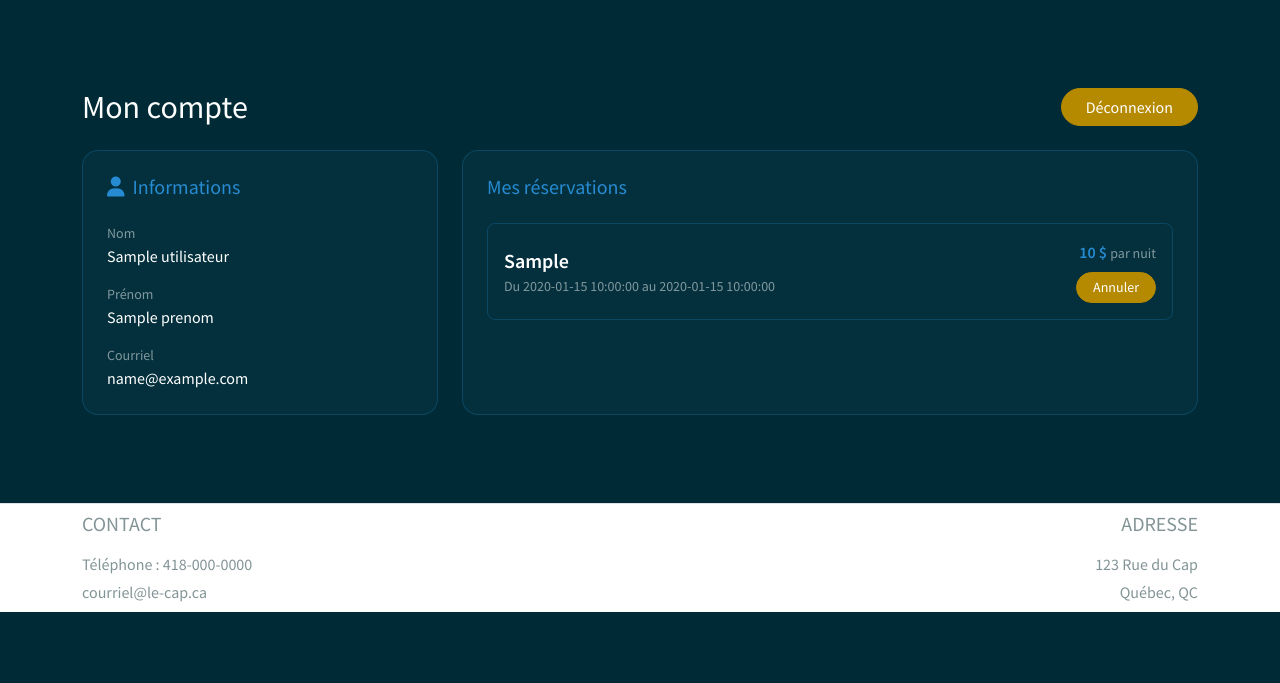
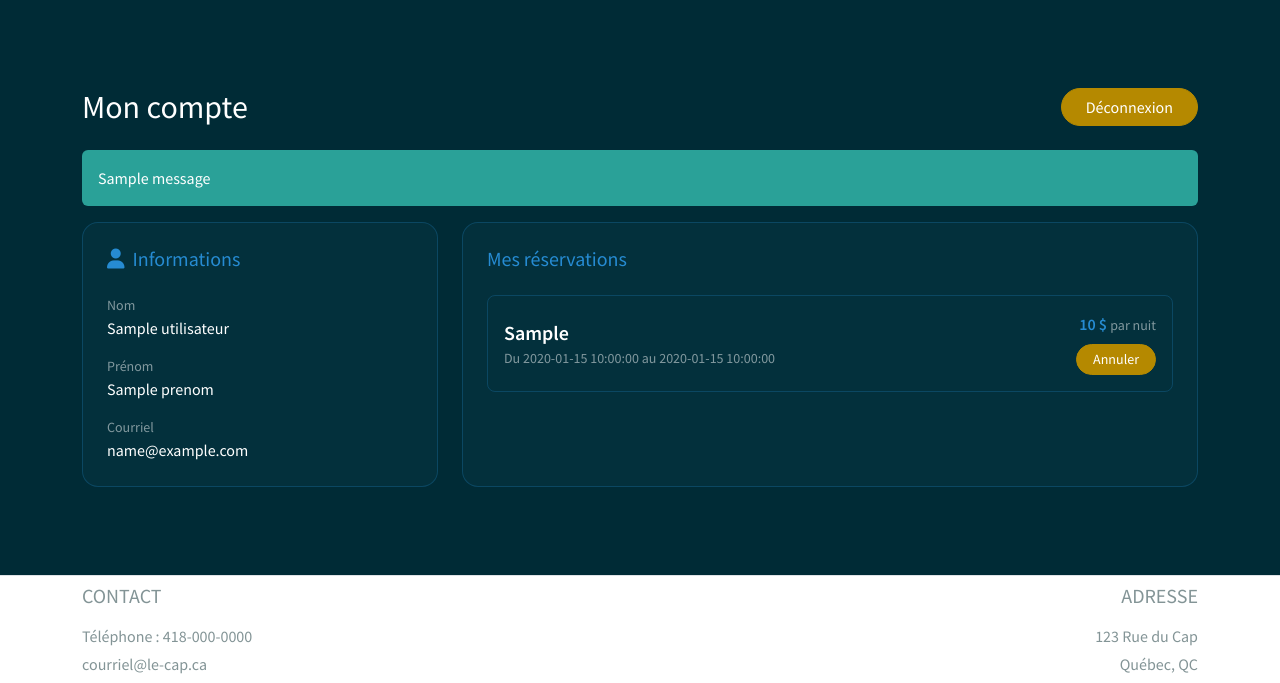
Before and after one commit to JosianeManzi/Le-Cap, a Flask app: template templates/comptes/utilisateur.jinja in a window 1280 px wide. Shown: the part 90-773 px from the top of the page. Run offline with Flask 3, Linux system fonts and the light colour scheme; the template is opened without the code that fills it: most values are stand-ins (such as "Sample title", 1, 10 or a date in 2020); one stand-in notice (Sample message) is shown; some libraries are stand-ins or nearby versions.

Commit message:
Ajout route annuler pour dans routes_reservations

```diff
--- a/templates/comptes/utilisateur.jinja
+++ b/templates/comptes/utilisateur.jinja
@@ -4,15 +4,18 @@
 
 {% block contenu %}
 <div class="container py-5">
-<link rel="stylesheet" href="https://cdnjs.cloudflare.com/ajax/libs/font-awesome/6.5.1/css/all.min.css">
+  <link rel="stylesheet" href="https://cdnjs.cloudflare.com/ajax/libs/font-awesome/6.5.1/css/all.min.css">
 
   <div class="d-flex flex-wrap justify-content-between align-items-center gap-3 mb-4">
     <h2 class="mb-0 text-white">Mon compte</h2>
     <a href="{{ url_for('compte.deconnexion') }}" class="btn btn-primary rounded-pill px-4">Déconnexion</a>
   </div>
-
+  {% with messages = get_flashed_messages(with_categories=true) %}
+  {% for categorie, message in messages %}
+  <div class="alert alert-{{ 'success' if categorie == 'success' else 'danger' }}">{{ message }}</div>
+  {% endfor %}
+  {% endwith %}
   <div class="row g-4">
-
     <div class="col-lg-4">
       <div class="card bg-dark bg-opacity-50 text-white border-info border-opacity-25 rounded-4 h-100">
         <div class="card-body p-4">
@@ -41,7 +44,8 @@
           {% if reservations %}
           <div class="d-flex flex-column gap-3">
             {% for r in reservations %}
-            <div class="d-flex flex-wrap justify-content-between align-items-center gap-3 border border-info border-opacity-25 rounded-3 p-3">
+            <div
+              class="d-flex flex-wrap justify-content-between align-items-center gap-3 border border-info border-opacity-25 rounded-3 p-3">
               <div>
                 <div class="fw-semibold fs-5">{{ r.type_chambre }}</div>
                 <div class="text-white-50 small">
@@ -51,8 +55,12 @@
               </div>
 
               <div class="text-end">
-                <div class="text-info fw-semibold">{{ r.prix_nuit }} $ <span class="text-white-50 small fw-normal">par nuit</span></div>
-                <a href="#" class="btn btn-primary btn-sm rounded-pill px-3 mt-2">Annuler</a>
+                <div class="text-info fw-semibold">{{ r.prix_nuit }} $ <span class="text-white-50 small fw-normal">par
+                    nuit</span></div>
+                <form method="POST" action="{{ url_for('reservations.annuler', id_reservation=r.id) }}"
+                  class="mt-2">
+                  <button type="submit" class="btn btn-primary btn-sm rounded-pill px-3">Annuler</button>
+                </form>
               </div>
 
             </div>
```
Also changed, not shown: routes_reservations.py (+13 -0 lines).
